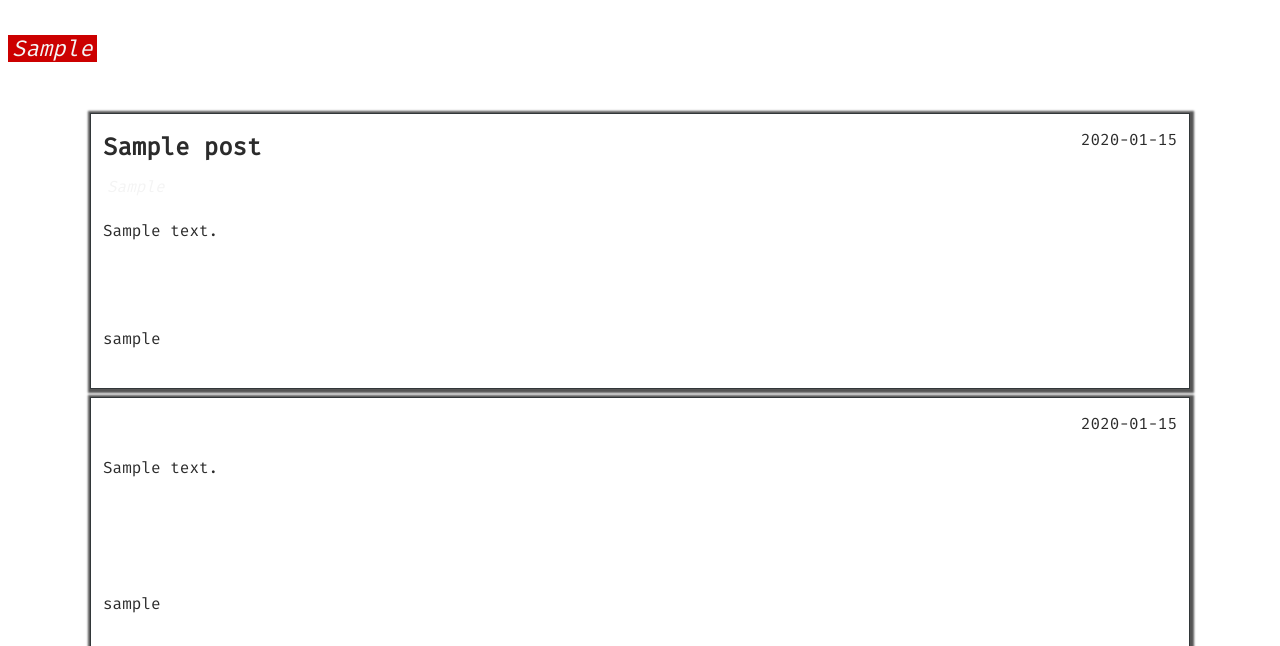
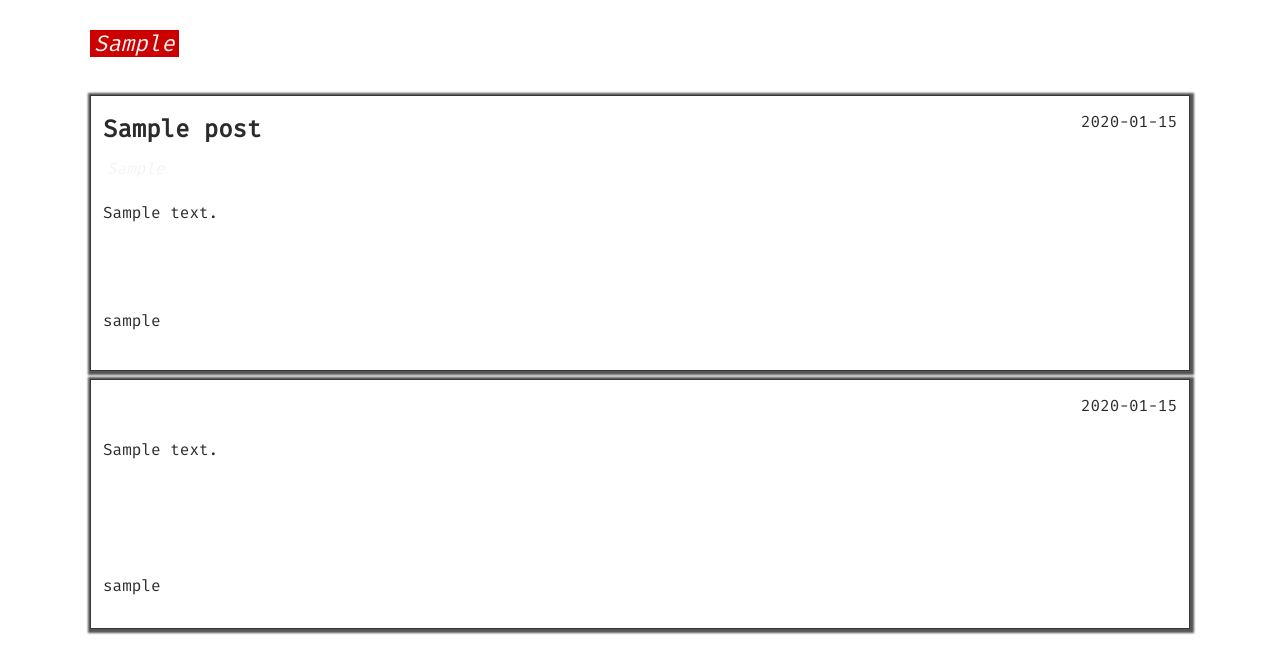
Before and after one commit to brandon-wallace/fstack-forum, a Flask app: page /post/1 in a window 1280 px wide. Shown: the part 223-869 px from the top of the page. Run offline with Flask 2, Linux system fonts and the light colour scheme; tables that the repository leaves empty hold one stand-in row (values such as "Sample post"); some libraries are stand-ins or nearby versions.

Commit message:
Adjust category text

```diff
--- a/application/static/css/style.css
+++ b/application/static/css/style.css
@@ -857,8 +857,10 @@ form {
 }
 
 section > .tile__category {
+    width: 100%;
+    max-width: 1100px;
     font-size: 1.4rem;
-    margin-bottom: 2em;
+    margin: 0 auto 2rem auto;
 }
 
 .tile--wide,
```
